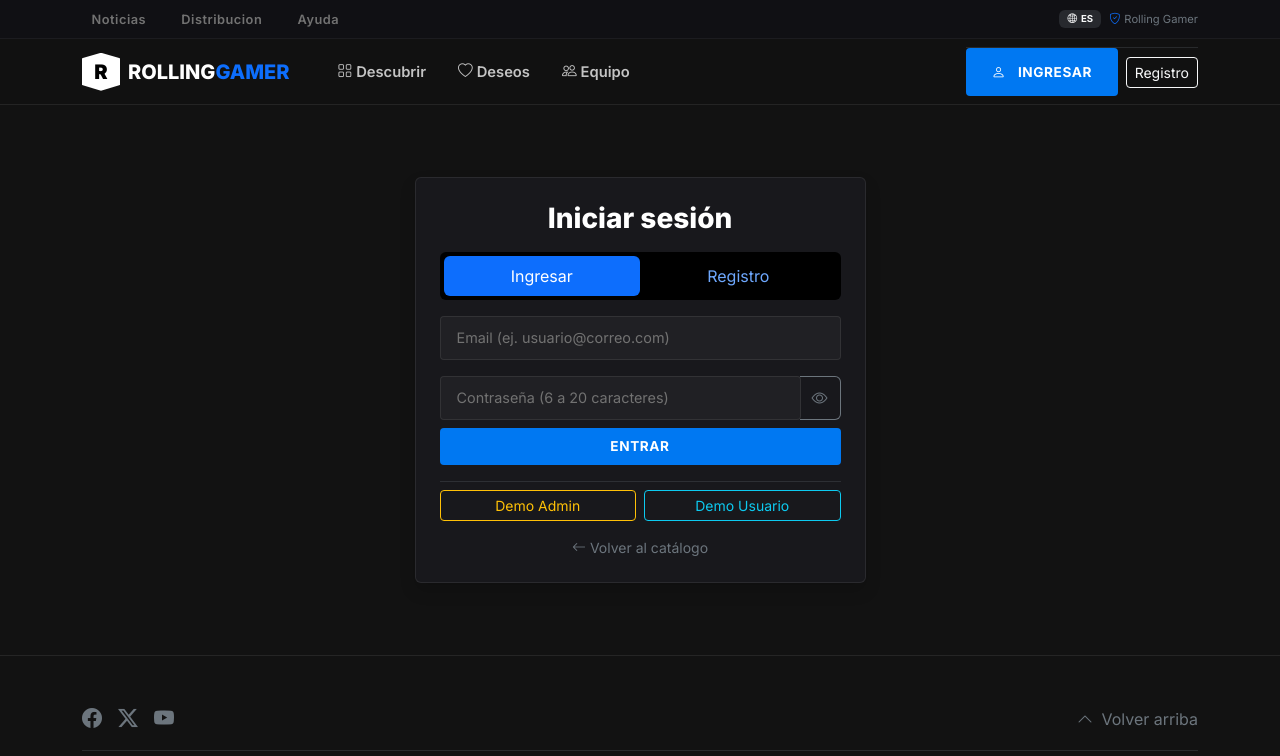
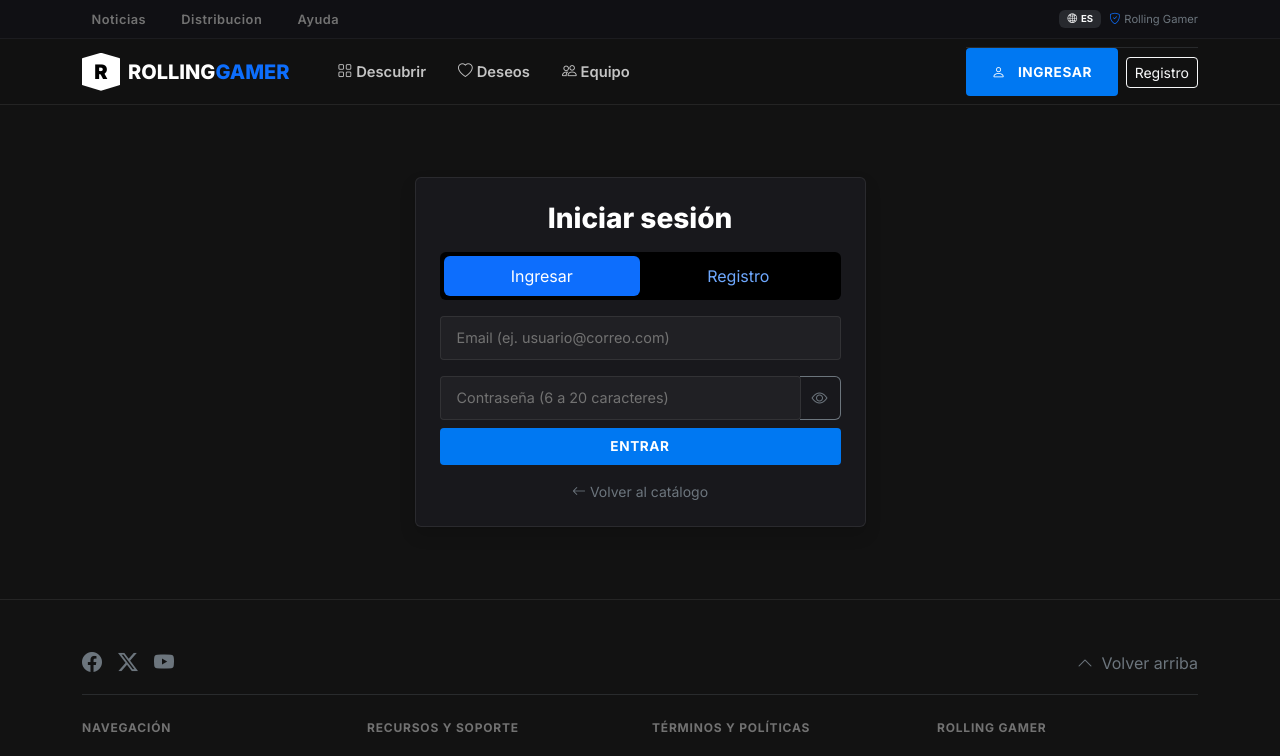
Before and after one commit to Franc-Devel/byte-brothers-rolling-gamer, a React (Vite) app: page /login in a window 1280 px wide. Shown: the top 756 px of the page. Built offline with nearby package versions, Linux system fonts and the light colour scheme.

Commit message:
style(auth): eliminar botones de acceso demo de la pantalla de login

```diff
--- a/src/components/pages/Login.jsx
+++ b/src/components/pages/Login.jsx
@@ -2,10 +2,6 @@ import { useState } from "react";
 import { Alert, Button, Card, Form, InputGroup, Nav } from "react-bootstrap";
 import { Link, useLocation, useNavigate } from "react-router-dom";
 import { useAuth } from "../../context/AuthContext.jsx";
-const DEMOS = {
-  admin: { email: "admin@rollinggames.com", password: "Admin123!", label: "Administrador" },
-  usuario: { email: "user@rollinggames.com", password: "User123!", label: "Usuario Gamer" },
-};
 const EMAIL_REGEX = /^[^\s@]+@[^\s@]+\.[^\s@]+$/;
 const tieneLongitud = (p = "") => p.length >= 6 && p.length <= 20;
 const tieneMin = (p = "") => /[a-z]/.test(p);
@@ -24,13 +20,6 @@ const Login = () => {
   const set = (e) => setForm({ ...form, [e.target.name]: e.target.value });
   const entrar = (u) => navigate(u?.rol === "admin" && destino === "/" ? "/admin" : destino, { replace: true });
   const cambiarModo = (m) => { setModo(m); setAlerta(null); };
-  const cargarDemo = (tipo) => {
-    const cred = DEMOS[tipo];
-    if (!cred) return;
-    setModo("login");
-    setForm((prev) => ({ ...prev, email: cred.email, password: cred.password }));
-    setAlerta({ variant: "info", texto: `Credenciales de ${cred.label} cargadas. Presiona "Entrar" para continuar.` });
-  };
   const validarRegistro = () => {
     if (form.nombre.trim().length < 3) return "El nombre debe contener al menos 3 caracteres.";
     if (!EMAIL_REGEX.test(form.email.trim())) return "Ingresa un correo electrónico con formato válido.";
@@ -181,16 +170,6 @@ const Login = () => {
               {modo === "login" ? "Entrar" : "Registrarme"}
             </Button>
           </Form>
-          <div className="d-grid gap-2 mt-3 pt-2 border-top border-secondary border-opacity-25">
-            <div className="d-flex gap-2">
-              <Button variant="outline-warning" size="sm" className="w-50" onClick={() => cargarDemo("admin")}>
-                Demo Admin
-              </Button>
-              <Button variant="outline-info" size="sm" className="w-50" onClick={() => cargarDemo("usuario")}>
-                Demo Usuario
-              </Button>
-            </div>
-          </div>
           <Link to="/" className="text-secondary small text-center mt-3 text-decoration-none">
             <i className="bi bi-arrow-left me-1" />Volver al catálogo
           </Link>
```
Also changed, not shown: 1 other file (tests, documents, lock files or other folders).
